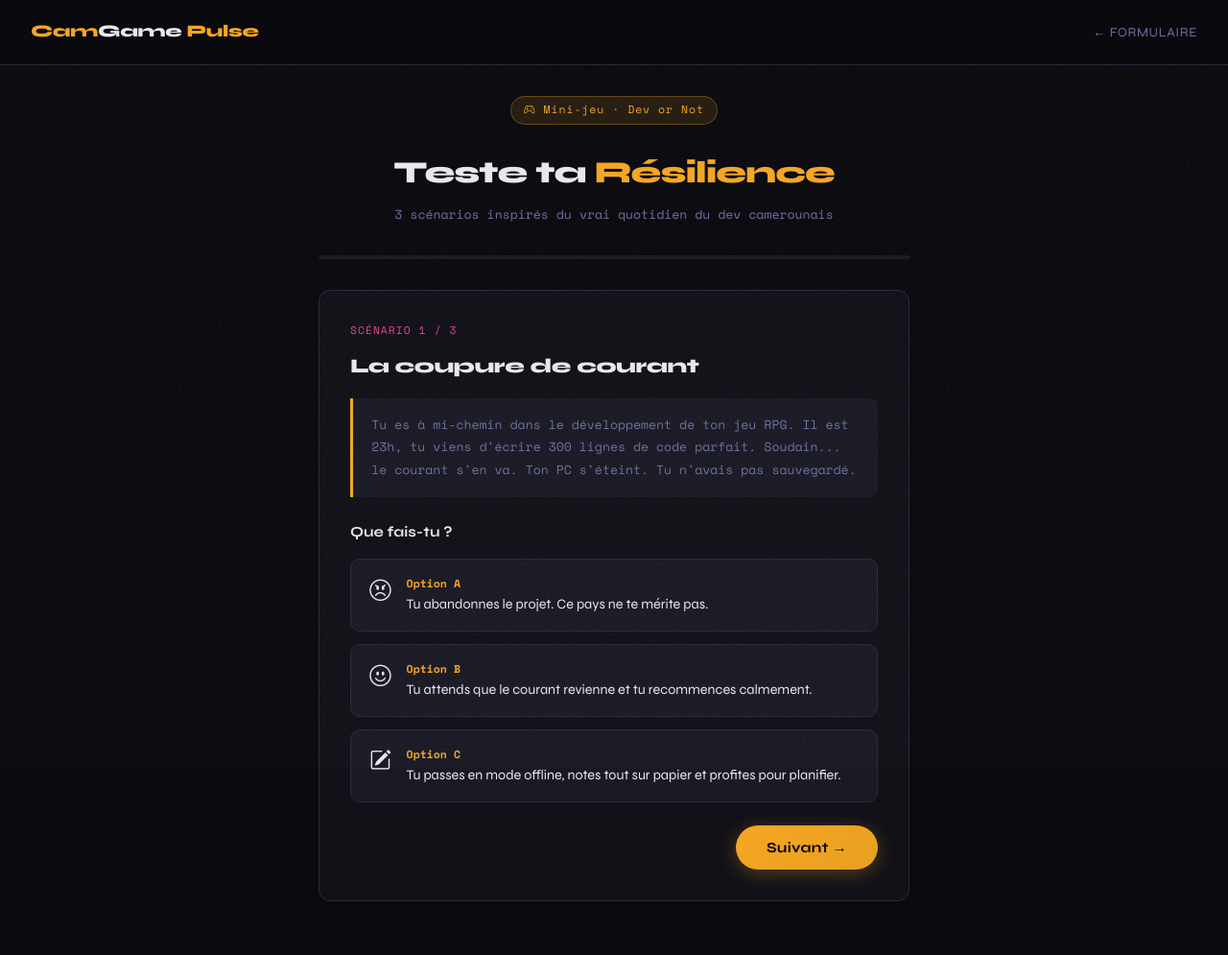
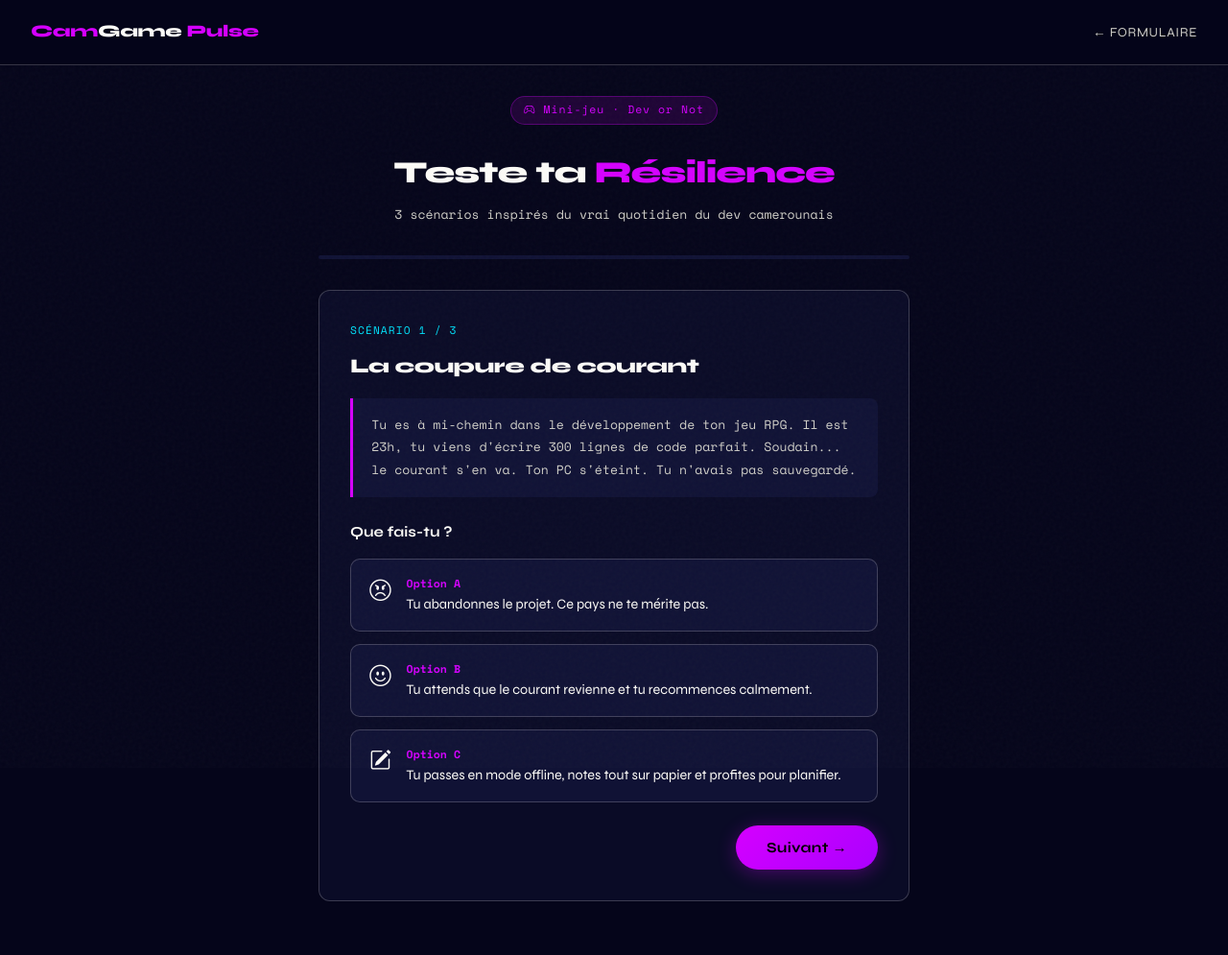
Before and after one commit to Marcel520-pro/feudjio-jerry-floyd-marcel-24f2819, a Flask app: page /minigame/1 in a window 1280 px wide. Shown: the whole page at 96% size. Run offline with Flask 3, Linux system fonts and the light colour scheme.

Commit message:
modif front

```diff
--- a/app/static/style.css
+++ b/app/static/style.css
@@ -1,15 +1,15 @@
 @import url('https://fonts.googleapis.com/css2?family=Syne:wght@400;600;700;800&family=Space+Mono:wght@400;700&display=swap');
 
 :root {
-  --bg: #0a0a0f;
-  --surface: #111118;
-  --surface2: #1a1a25;
-  --border: #2a2a3f;
-  --accent: #f5a623;
-  --accent2: #e84393;
-  --green: #00e676;
-  --text: #e8e8f0;
-  --text-dim: #7070a0;
+  --bg: #05051a;
+  --surface: #0a0b26;
+  --surface2: #101235;
+  --border: rgba(252, 251, 247, 0.2);
+  --accent: #d500ff;
+  --accent2: #00e5ff;
+  --green: #39ff14;
+  --text: #fcfbf7;
+  --text-dim: #d1d0c9;
   --radius: 12px;
   --font-head: 'Syne', sans-serif;
   --font-mono: 'Space Mono', monospace;
@@ -41,7 +41,7 @@ nav {
   padding: 1.2rem 2rem;
   border-bottom: 1px solid var(--border);
   position: sticky; top: 0; z-index: 100;
-  background: rgba(10,10,15,0.92);
+  background: rgba(5,5,26,0.92);
   backdrop-filter: blur(16px);
 }
 
@@ -67,8 +67,8 @@ nav {
 
 .hero-badge {
   display: inline-block;
-  background: rgba(245,166,35,0.12);
-  border: 1px solid rgba(245,166,35,0.3);
+  background: rgba(213,0,255,0.12);
+  border: 1px solid rgba(213,0,255,0.3);
   color: var(--accent);
   font-family: var(--font-mono);
   font-size: 0.72rem;
@@ -164,7 +164,7 @@ select, input[type="text"], textarea {
 select:focus, input[type="text"]:focus, textarea:focus {
   outline: none;
   border-color: var(--accent);
-  box-shadow: 0 0 0 3px rgba(245,166,35,0.1);
+  box-shadow: 0 0 0 3px rgba(213,0,255,0.1);
 }
 
 textarea { resize: vertical; min-height: 80px; }
@@ -197,7 +197,7 @@ input[type="range"]::-webkit-slider-thumb {
   width: 18px; height: 18px;
   border-radius: 50%;
   background: var(--accent);
-  box-shadow: 0 0 12px rgba(245,166,35,0.5);
+  box-shadow: 0 0 12px rgba(213,0,255,0.5);
   cursor: pointer;
   transition: transform 0.15s;
 }
@@ -221,8 +221,8 @@ input[type="range"]::-webkit-slider-thumb:hover { transform: scale(1.2); }
   font-size: 0.85rem;
 }
 .check-item:hover {
-  border-color: rgba(245,166,35,0.4);
-  background: rgba(245,166,35,0.05);
+  border-color: rgba(213,0,255,0.4);
+  background: rgba(213,0,255,0.05);
 }
 .check-item input[type="checkbox"] {
   accent-color: var(--accent);
@@ -243,13 +243,13 @@ input[type="range"]::-webkit-slider-thumb:hover { transform: scale(1.2); }
 }
 
 .btn-primary {
-  background: linear-gradient(135deg, var(--accent), #e8a020);
+  background: linear-gradient(135deg, var(--accent), #aa00ff);
   color: #000;
-  box-shadow: 0 4px 20px rgba(245,166,35,0.3);
+  box-shadow: 0 4px 20px rgba(213,0,255,0.3);
 }
 .btn-primary:hover {
   transform: translateY(-2px);
-  box-shadow: 0 8px 30px rgba(245,166,35,0.4);
+  box-shadow: 0 8px 30px rgba(213,0,255,0.4);
 }
 
 .btn-secondary {
@@ -323,7 +323,7 @@ input[type="range"]::-webkit-slider-thumb:hover { transform: scale(1.2); }
   align-items: center; justify-content: center;
   margin: 0 auto 2rem;
   border: 3px solid var(--accent);
-  background: radial-gradient(circle, rgba(245,166,35,0.1), transparent);
+  background: radial-gradient(circle, rgba(213,0,255,0.1), transparent);
 }
 .score-num {
   font-size: 3rem; font-weight: 800;
--- a/app/templates/minigame.html
+++ b/app/templates/minigame.html
@@ -81,13 +81,13 @@
       line-height: 1.5;
     }
     .choice-btn:hover {
-      border-color: rgba(245,166,35,0.5);
-      background: rgba(245,166,35,0.06);
+      border-color: rgba(213,0,255,0.5);
+      background: rgba(213,0,255,0.06);
       transform: translateX(4px);
     }
     .choice-btn.selected {
       border-color: var(--accent);
-      background: rgba(245,166,35,0.1);
+      background: rgba(213,0,255,0.1);
     }
     .choice-emoji { font-size: 1.4rem; flex-shrink: 0; }
     .choice-label {
@@ -130,8 +130,8 @@
       display: flex; flex-direction: column;
       align-items: center; justify-content: center;
       margin: 0 auto 1.5rem;
-      background: radial-gradient(circle at 40% 40%, rgba(245,166,35,0.15), transparent);
-      box-shadow: 0 0 40px rgba(245,166,35,0.2);
+      background: radial-gradient(circle at 40% 40%, rgba(213,0,255,0.15), transparent);
+      box-shadow: 0 0 40px rgba(213,0,255,0.2);
     }
     .res-score { font-size: 3.5rem; font-weight: 800; color: var(--accent); line-height: 1; }
     .res-max   { font-size: 0.8rem; color: var(--text-dim); font-family: var(--font-mono); }
```
Also changed, not shown: app/templates/dashboard.html (+8 -8 lines).
